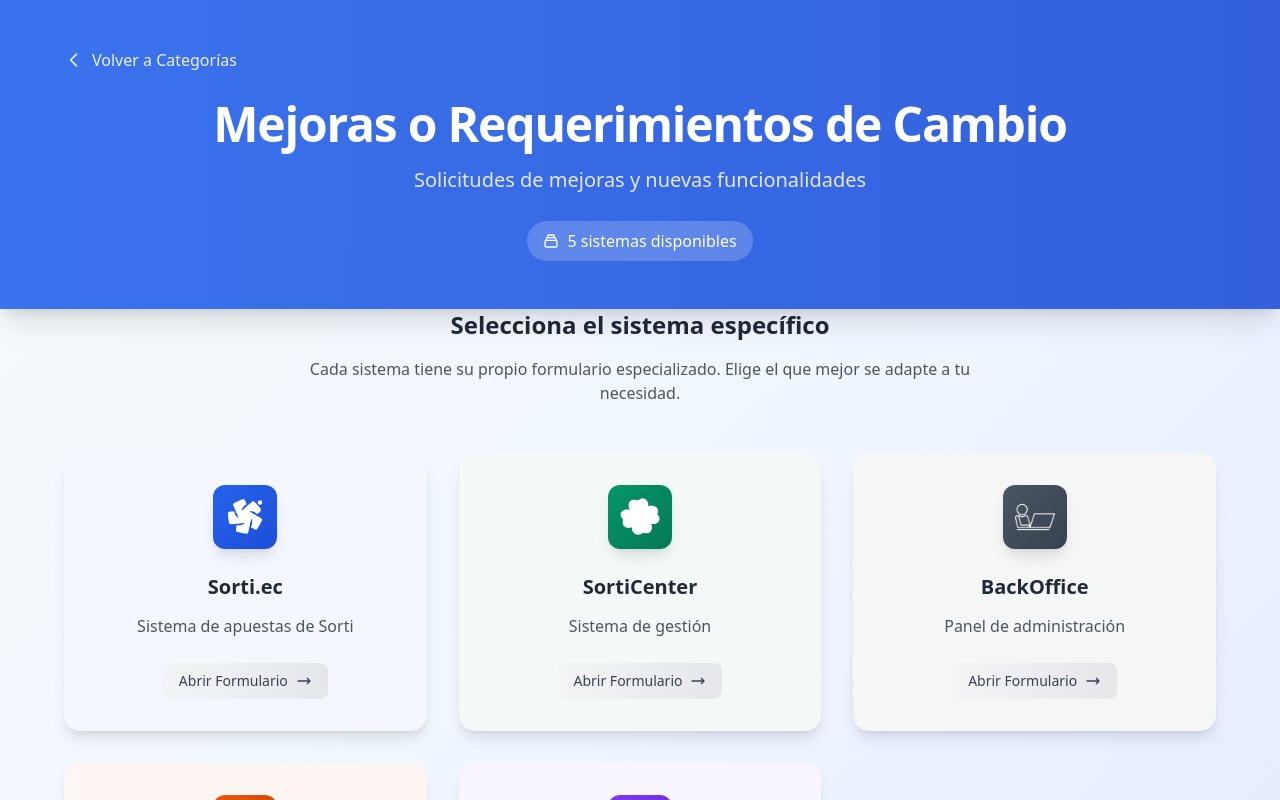
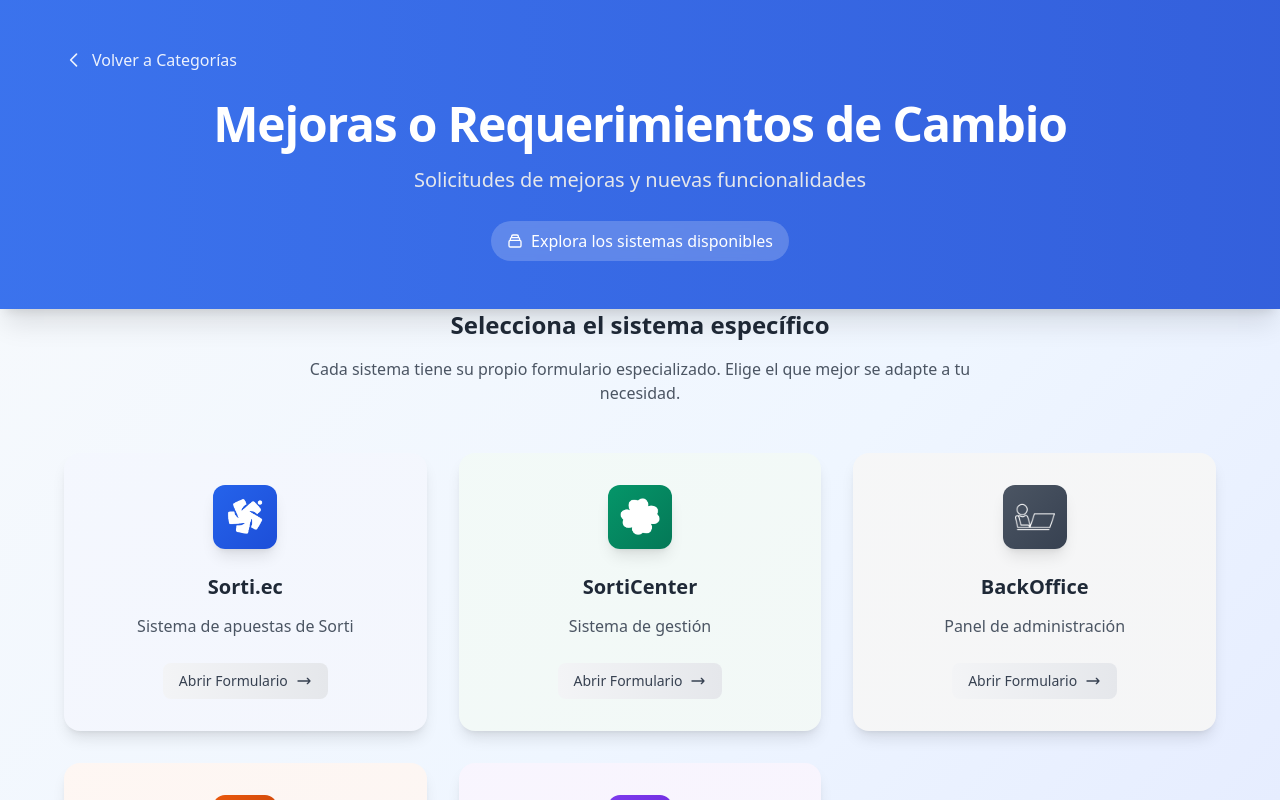
Before and after one commit to FabricioZavala/click-up-forms, an Angular app: page / in a window 1280 px wide. Both pictures are taken after a click on the element 218 px from the left and 660 px from the top of the page. Shown: the top 800 px of the page. Built offline with nearby package versions, Linux system fonts and the light colour scheme.

Commit message:
fix: improvements

```diff
--- a/src/app/features/systems/system-list/system-list.component.html
+++ b/src/app/features/systems/system-list/system-list.component.html
@@ -58,7 +58,7 @@
             ></path>
           </svg>
           <span class="text-white font-medium"
-            >{{ filteredSystems.length || 0 }} sistemas disponibles</span
+            >Explora los sistemas disponibles</span
           >
         </div>
       </div>
@@ -90,7 +90,7 @@
     >
       <div
         *ngFor="let system of filteredSystems; trackBy: trackBySystem"
-        class="group relative bg-white rounded-2xl shadow-lg hover:shadow-2xl transition-all duration-500 ease-out transform hover:-translate-y-2 hover:scale-105 hover:bg-gradient-to-r  cursor-pointer overflow-hidden"
+        class="group relative bg-white rounded-2xl shadow-lg hover:shadow-2xl transition-all duration-500 ease-out transform hover:-translate-y-2 hover:scale-105 hover:bg-gradient-to-r cursor-pointer overflow-hidden"
         (click)="openSystemForm(system)"
       >
         <div
```
